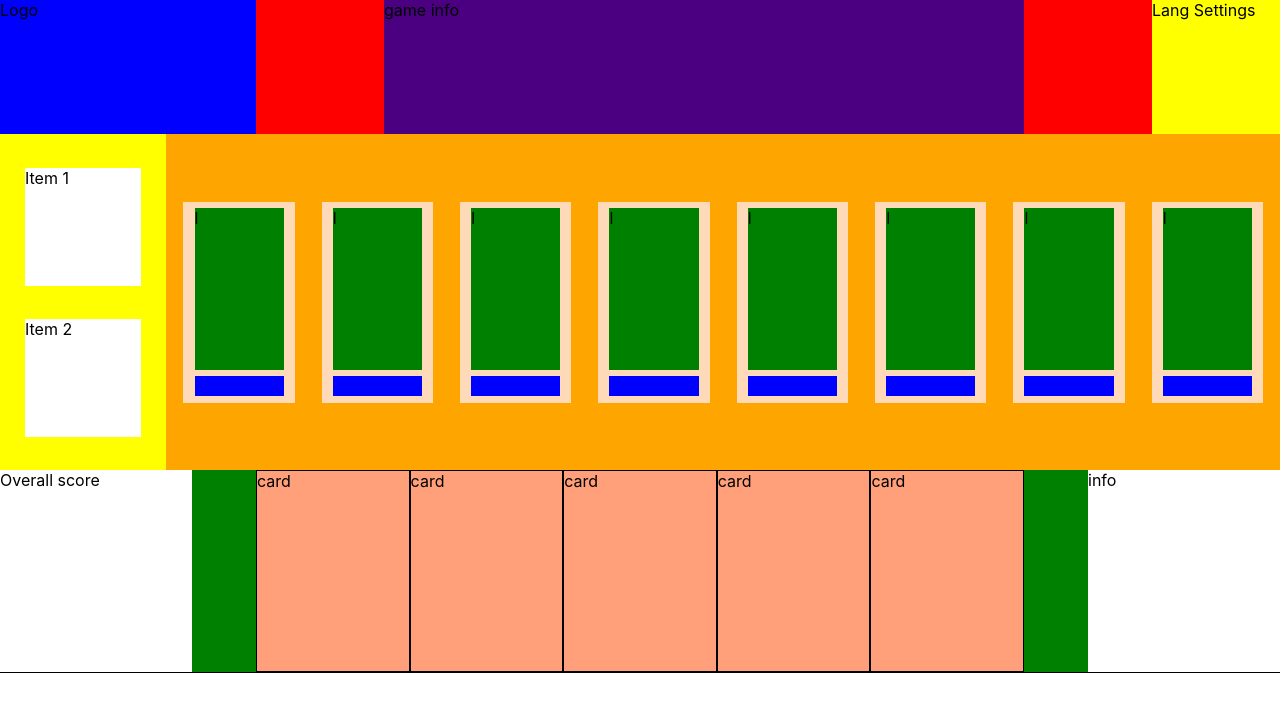
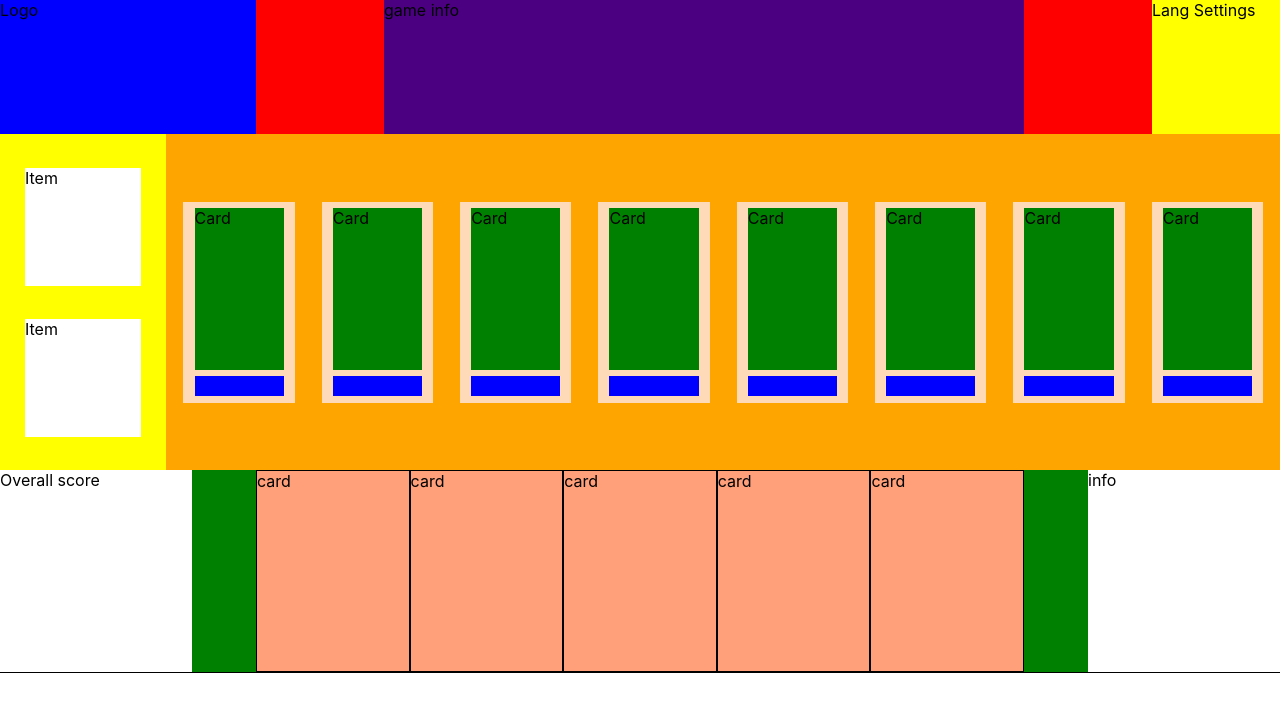
Before and after one commit to michalakweb/that-my-spot, a React (Create React App) app: page / in a window 1280 px wide. Shown: the top 712 px of the page. Built offline with nearby package versions, Linux system fonts and the light colour scheme.

Commit message:
refactored body elements

```diff
--- a/src/App.js
+++ b/src/App.js
@@ -3,6 +3,7 @@ import "./App.scss";
 
 // Components
 import Header from "./components/header/Header";
+import Body from "./components/body/Body";
 
 function App() {
   return (
@@ -10,47 +11,7 @@ function App() {
       <div id="flex-container">
         <Header />
 
-        <div id="body">
-          <div id="item_container">
-            <div className="item">Item 1</div>
-            <div className="item">Item 2</div>
-          </div>
-
-          <div id="line_container">
-            <div className="line_spot">
-              <div className="line_card">l</div>
-              <div className="line_spot_div"></div>
-            </div>
-            <div className="line_spot">
-              <div className="line_card">l</div>
-              <div className="line_spot_div"></div>
-            </div>
-            <div className="line_spot">
-              <div className="line_card">l</div>
-              <div className="line_spot_div"></div>
-            </div>
-            <div className="line_spot">
-              <div className="line_card">l</div>
-              <div className="line_spot_div"></div>
-            </div>
-            <div className="line_spot">
-              <div className="line_card">l</div>
-              <div className="line_spot_div"></div>
-            </div>
-            <div className="line_spot">
-              <div className="line_card">l</div>
-              <div className="line_spot_div"></div>
-            </div>
-            <div className="line_spot">
-              <div className="line_card">l</div>
-              <div className="line_spot_div"></div>
-            </div>
-            <div className="line_spot">
-              <div className="line_card">l</div>
-              <div className="line_spot_div"></div>
-            </div>
-          </div>
-        </div>
+        <Body />
 
         <div id="footer">
           <div className="overall_score">Overall score</div>
--- /dev/null
+++ b/src/components/body/Body.js
@@ -0,0 +1,12 @@
+import React from "react";
+import ItemContainer from "./ItemContainer";
+import LineContainer from "./LineContainer";
+
+const Body = () => (
+  <div id="body">
+    <ItemContainer />
+    <LineContainer />
+  </div>
+);
+
+export default Body;
--- /dev/null
+++ b/src/components/body/Item.js
@@ -0,0 +1,5 @@
+import React from "react";
+
+const Item = () => <div className="item">Item</div>;
+
+export default Item;
--- /dev/null
+++ b/src/components/body/ItemContainer.js
@@ -0,0 +1,11 @@
+import React from "react";
+import Item from "./Item";
+
+const ItemContainer = () => (
+  <div id="item_container">
+    <Item />
+    <Item />
+  </div>
+);
+
+export default ItemContainer;
--- /dev/null
+++ b/src/components/body/LineCard.js
@@ -0,0 +1,5 @@
+import React from "react";
+
+const LineCard = () => <div className="line_card">Card</div>;
+
+export default LineCard;
--- /dev/null
+++ b/src/components/body/LineContainer.js
@@ -0,0 +1,14 @@
+import React from "react";
+import LineSpot from "./LineSpot";
+
+const num = 8;
+
+const LineContainer = () => (
+  <div id="line_container">
+    {[...Array(num)].map(() => (
+      <LineSpot />
+    ))}
+  </div>
+);
+
+export default LineContainer;
--- /dev/null
+++ b/src/components/body/LineSpot.js
@@ -0,0 +1,12 @@
+import React from "react";
+import LineCard from "./LineCard";
+import LineSpotDiv from "./LineSpotDiv";
+
+const LineSpot = () => (
+  <div className="line_spot">
+    <LineCard />
+    <LineSpotDiv />
+  </div>
+);
+
+export default LineSpot;
--- /dev/null
+++ b/src/components/body/LineSpotDiv.js
@@ -0,0 +1,5 @@
+import React from "react";
+
+const LineSpotDiv = () => <div className="line_spot_div"></div>;
+
+export default LineSpotDiv;
```
